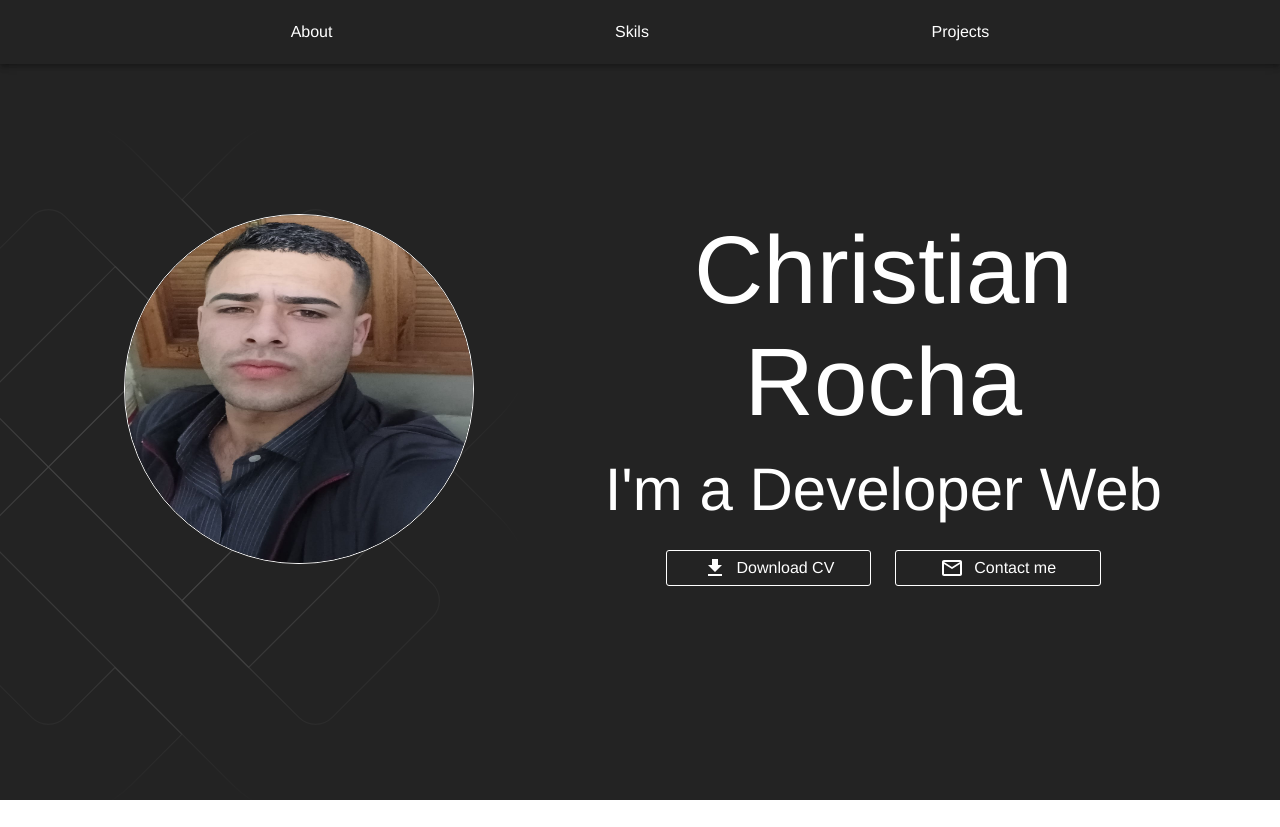
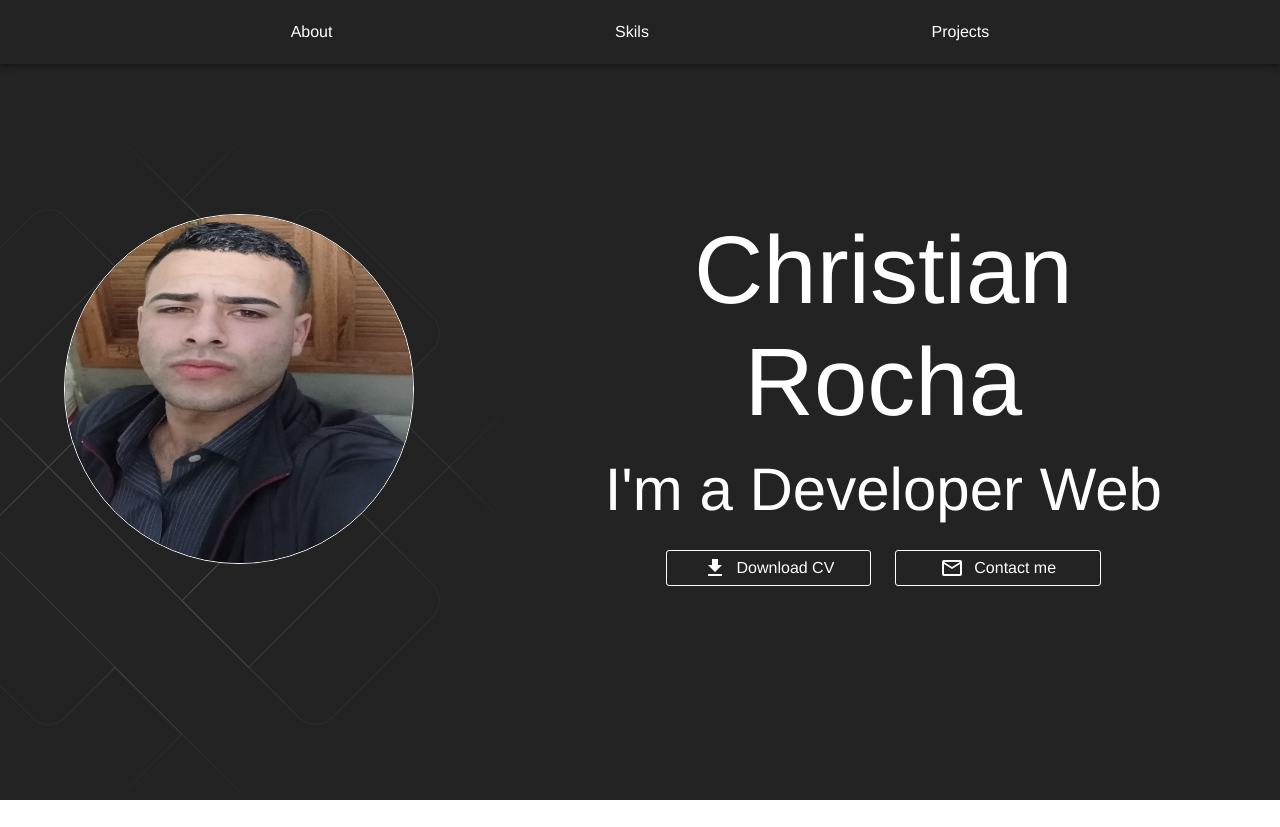
Before and after one commit to CRG10/my-portifolio, a React (Vite) app: page / in a window 1280 px wide. Built offline with nearby package versions, Linux system fonts and the light colour scheme.

Commit message:
definição de espaço na foto

```diff
--- a/src/pages/Home/sections/Hero/Hero.tsx
+++ b/src/pages/Home/sections/Hero/Hero.tsx
@@ -27,6 +27,7 @@ const Hero = () => {
         width: "350px", // Largura fixa em pixels
         height: "350px" ,
         borderRadius: "50%",
+        display: "flex",
         border:`1px solid ${theme.palette.primary.contrastText}`
     }))
 
```
